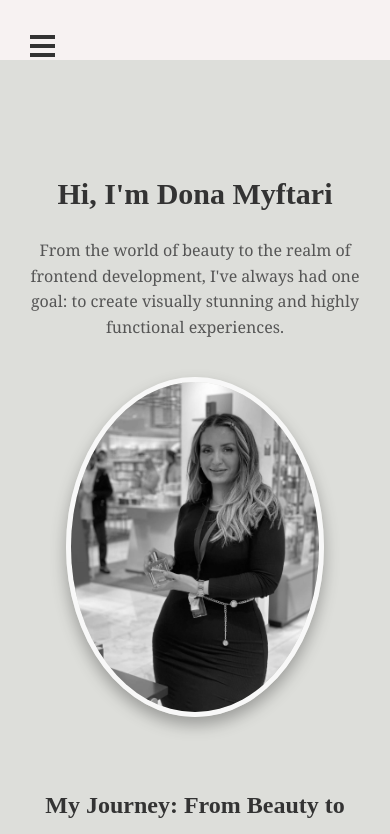
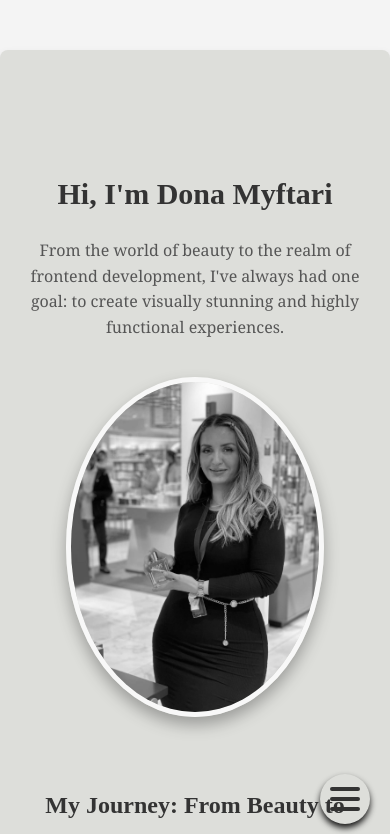
Before and after one commit to DonaM86/DonasPortfolio, a React (Create React App) app: page /about in a window 390 px wide. Shown: the top 834 px of the page. Built offline with nearby package versions, Linux system fonts and the light colour scheme; a web font is replaced by a local one.

Commit message:
updated navabr for smaller screens

```diff
--- a/src/App.tsx
+++ b/src/App.tsx
@@ -1,44 +1,49 @@
 import React from "react";
-import {
-  BrowserRouter as Router,
-  Routes,
-  Route,
-  useLocation,
-} from "react-router-dom";
+import { BrowserRouter as Router, Routes, Route } from "react-router-dom";
 import LandingPage from "./pages/LandingPage";
 import Explore from "./pages/Explore";
 import Navbar from "./Navbar/Navbar";
 import Footer from "./Navbar/Footer";
 import AboutMe from "./pages/AboutMe";
-
-const ShowNavbar: React.FC = () => {
-  const location = useLocation();
-  if (location.pathname === "/") {
-    return null;
-  }
-  return <Navbar />;
-};
-
-const ShowFooter: React.FC = () => {
-  const location = useLocation();
-  if (location.pathname === "/") {
-    return null;
-  }
-  return <Footer />;
-};
+import MobileNavbar from "./Navbar/MobileNavbar";
 
 const App: React.FC = () => {
   return (
     <Router>
-      <ShowNavbar /> {/* Conditionally render Navbar */}
-      <main>
-        <Routes>
-          <Route path="/" element={<LandingPage />} />
-          <Route path="/explore" element={<Explore />} />
-          <Route path="/about" element={<AboutMe />} />
-        </Routes>
-      </main>
-      <ShowFooter /> {/* Conditionally render Footer */}
+      <Routes>
+        <Route
+          path="/"
+          element={
+            <>
+              <LandingPage />
+            </>
+          }
+        />
+        <Route
+          path="/explore"
+          element={
+            <>
+              <Navbar />
+              <Explore />
+            </>
+          }
+        />
+        <Route
+          path="/about"
+          element={
+            <>
+              <Navbar />
+              <AboutMe />
+            </>
+          }
+        />
+      </Routes>
+
+      <Footer />
+
+      <div className="mobile-navbar">
+        <MobileNavbar />
+      </div>
     </Router>
   );
 };
--- /dev/null
+++ b/src/Navbar/MobileNavbar.tsx
@@ -0,0 +1,88 @@
+import React, { useState } from "react";
+import "../styles/MobileNavbar.css";
+
+const MobileNavbar: React.FC = () => {
+  const [isMenuOpen, setIsMenuOpen] = useState<boolean>(false);
+  const [activeLink, setActiveLink] = useState<string>("");
+
+  const toggleMenu = () => {
+    setIsMenuOpen(!isMenuOpen);
+  };
+
+  const closeMenu = () => {
+    setIsMenuOpen(false);
+  };
+
+  const scrollToSection = (sectionId: string) => {
+    const element = document.getElementById(sectionId);
+    if (element) {
+      element.scrollIntoView({ behavior: "smooth" });
+      setActiveLink(sectionId);
+      closeMenu();
+    }
+  };
+
+  return (
+    <div className="mobile-navbar">
+      <div
+        className={`hamburger ${isMenuOpen ? "active" : ""}`}
+        onClick={toggleMenu}
+      >
+        <div className="line"></div>
+        <div className="line"></div>
+        <div className="line"></div>
+      </div>
+
+      <div className={`menu ${isMenuOpen ? "open" : ""}`}>
+        <ul>
+          <li>
+            <button
+              className={activeLink === "explore" ? "active" : ""}
+              onClick={() => scrollToSection("explore")}
+            >
+              Explore
+            </button>
+          </li>
+          <li>
+            <button
+              className={activeLink === "projects" ? "active" : ""}
+              onClick={() => scrollToSection("projects")}
+            >
+              Projects
+            </button>
+          </li>
+          <li>
+            <button
+              className={activeLink === "skills" ? "active" : ""}
+              onClick={() => scrollToSection("skills")}
+            >
+              Skills
+            </button>
+          </li>
+          <li>
+            <button
+              className={activeLink === "aboutme" ? "active" : ""}
+              onClick={() => scrollToSection("aboutme")}
+            >
+              About Me
+            </button>
+          </li>
+          <li>
+            <button
+              className={activeLink === "whyhireme" ? "active" : ""}
+              onClick={() => scrollToSection("whyhireme")}
+            >
+              Why Hire Me
+            </button>
+          </li>
+        </ul>
+
+        <div className="close-button" onClick={closeMenu}>
+          <span className="arrow"></span>
+        </div>
+      </div>
+    </div>
+  );
+};
+
+export default MobileNavbar;
--- a/src/Navbar/Navbar.tsx
+++ b/src/Navbar/Navbar.tsx
@@ -8,12 +8,11 @@ interface NavbarProps {
 const Navbar: React.FC<NavbarProps> = ({ className }) => {
   const [active, setActive] = useState<string>("explore");
   const [showSubmenu, setShowSubmenu] = useState<boolean>(false);
-  const [isMenuOpen, setIsMenuOpen] = useState<boolean>(false);
   const [isMobile, setIsMobile] = useState<boolean>(false);
 
   useEffect(() => {
     const handleResize = () => {
-      setIsMobile(window.innerWidth <= 768);
+      setIsMobile(window.innerWidth <= 768); // Om skärmen är mindre än eller lika med 768px, sätt isMobile till true
     };
 
     window.addEventListener("resize", handleResize);
@@ -44,7 +43,6 @@ const Navbar: React.FC<NavbarProps> = ({ className }) => {
           window.scrollY + window.innerHeight < footerPosition - 100
       );
 
-      if (!isMobile) {
       sections.forEach((section) => {
         const element = document.getElementById(section);
         if (element) {
@@ -57,7 +55,6 @@ const Navbar: React.FC<NavbarProps> = ({ className }) => {
           }
         }
       });
-      }
 
       if (window.scrollY + window.innerHeight >= footerPosition) {
         setActive("explore");
@@ -67,27 +64,18 @@ const Navbar: React.FC<NavbarProps> = ({ className }) => {
     window.addEventListener("scroll", handleScroll);
     handleScroll();
     return () => window.removeEventListener("scroll", handleScroll);
-  }, [isMobile]);
-
-  const toggleMenu = () => {
-    setIsMenuOpen(!isMenuOpen);
-  };
+  }, []);
 
   const handleLinkClick = (section: string) => {
     setActive(section);
-    setIsMenuOpen(false);
   };
 
   return (
     <nav className={`navbar ${className || ""}`}>
-      {" "}
       <div className="navbar-content">
-        <div className="hamburger" onClick={toggleMenu}>
-          <div className={`line ${isMenuOpen ? "active" : ""}`} />
-          <div className={`line ${isMenuOpen ? "active" : ""}`} />
-          <div className={`line ${isMenuOpen ? "active" : ""}`} />
-        </div>
-        <ul className={`navbar-links ${isMenuOpen ? "open" : ""}`}>
+        {/* Här tas hamburgermenyn bort helt om vi är i mobilläge */}
+        {!isMobile && (
+          <ul className="navbar-links">
             <li className={active === "explore" ? "active explore" : "explore"}>
               <a href="#explore" onClick={() => handleLinkClick("explore")}>
                 Explore
@@ -101,7 +89,10 @@ const Navbar: React.FC<NavbarProps> = ({ className }) => {
                   </a>
                 </li>
                 <li className={active === "projects" ? "active" : ""}>
-                <a href="#projects" onClick={() => handleLinkClick("projects")}>
+                  <a
+                    href="#projects"
+                    onClick={() => handleLinkClick("projects")}
+                  >
                     Projects
                   </a>
                 </li>
@@ -126,6 +117,7 @@ const Navbar: React.FC<NavbarProps> = ({ className }) => {
               </>
             )}
           </ul>
+        )}
       </div>
     </nav>
   );
--- /dev/null
+++ b/src/styles/MobileNavbar.css
@@ -0,0 +1,146 @@
+.mobile-navbar {
+  position: fixed;
+  bottom: 20px;
+  right: 20px;
+  z-index: 2000;
+}
+
+.hamburger {
+  width: 50px;
+  height: 50px;
+  background-color: transparent;
+  border-radius: 50%;
+  display: flex;
+  flex-direction: column;
+  justify-content: center;
+  align-items: center;
+  cursor: pointer;
+  position: relative;
+  transition: background-color 0.3s ease;
+  box-shadow: 0px 4px 6px rgba(0, 0, 0, 0.9);
+}
+
+.hamburger .line {
+  width: 30px;
+  height: 4px;
+  background-color: #333;
+  border-radius: 2px;
+  margin: 3px 0;
+  transition: all 0.3s ease;
+}
+
+.hamburger.active .line:nth-child(1) {
+  transform: rotate(45deg) translate(5px, 5px);
+}
+
+.hamburger.active .line:nth-child(2) {
+  opacity: 0;
+}
+
+.hamburger.active .line:nth-child(3) {
+  transform: rotate(-45deg) translate(5px, -5px);
+}
+
+.hamburger .line {
+  transform: none;
+  opacity: 1;
+}
+
+.menu {
+  position: fixed;
+  top: 0;
+  left: 0;
+  width: 100%;
+  height: 100%;
+  background-color: rgba(247, 242, 242, 0.9);
+  backdrop-filter: blur(15px);
+  transform: translateX(-100%);
+  transition: transform 0.3s ease-in-out;
+}
+
+.menu.open {
+  transform: translateX(0);
+}
+
+.menu ul {
+  list-style: none;
+  padding: 0;
+  margin-top: 20%;
+  text-align: center;
+}
+
+.menu ul li {
+  margin: 20px 0;
+}
+
+.menu ul li button {
+  color: #424141;
+  font-size: 1.6em;
+  font-weight: 400;
+  font-style: italic;
+  padding: 10px 15px;
+  background: none;
+  border: none;
+  text-decoration: none;
+  text-transform: uppercase;
+  transition: color 0.3s ease, transform 0.3s ease, border 0.3s ease;
+  cursor: pointer;
+  text-shadow: 1px 1px 5px rgba(0, 0, 0, 0.3);
+}
+
+.menu ul li button:hover {
+  color: #ff5722;
+  transform: translateX(5px);
+}
+
+.menu ul li button.active {
+  color: #ff5722;
+  border-bottom: 3px solid #ff5722;
+  transform: scale(1.05);
+  text-shadow: 1px 1px 8px rgba(0, 0, 0, 0.3);
+  transition: all 0.3s ease-in-out;
+}
+
+.close-button {
+  position: absolute;
+  bottom: 20px;
+  right: 20px;
+  cursor: pointer;
+  display: flex;
+  justify-content: center;
+  align-items: center;
+  width: 40px;
+  height: 40px;
+  background-color: rgba(255, 255, 255, 0.7);
+  border-radius: 50%;
+  box-shadow: 0 4px 6px rgba(0, 0, 0, 0.1);
+  transition: background-color 0.3s ease;
+}
+
+.close-button:hover {
+  background-color: rgba(255, 255, 255, 0.9);
+}
+
+.arrow {
+  width: 20px;
+  height: 20px;
+  border-left: 3px solid #333;
+  border-bottom: 3px solid #333;
+  transform: rotate(-45deg);
+  transition: transform 0.3s ease;
+}
+
+.close-button:hover .arrow {
+  transform: rotate(-45deg) translateX(-3px) translateY(-3px);
+}
+
+.mobile-navbar {
+  display: none;
+}
+
+
+@media (max-width: 768px) {
+  .mobile-navbar {
+    display: block;
+  }
+}
--- a/src/styles/Navbar.css
+++ b/src/styles/Navbar.css
@@ -1,6 +1,7 @@
 .navbar {
   position: fixed;
   top: 0;
+  left: 0;
   width: 100%;
   background-color: #f7f2f2;
   padding: 30px 20px;
@@ -27,7 +28,6 @@
   margin: 0;
   margin-right: 5%;
 }
-
 .navbar-links .explore a {
   position: absolute;
   top: 50%;
@@ -67,44 +67,12 @@
   font-size: 1.8em;
   color: #333333;
 }
+@media (max-width: 768px) {
+  .navbar {
+    padding: 0;
+  }
 
-@media (max-width: 768px) {
   .navbar-links {
     display: none;
-    flex-direction: column;
-    position: absolute;
-    top: 30px;
-    left: 0px;
-    width: 100%;
-    background-color: #f7f2f2;
-    padding-bottom: 5%;
-  }
-
-  .navbar-links .explore {
-    display: none;
-  }
-
-  .navbar-links.open {
-    display: flex;
-  }
-
-  .navbar-content .hamburger {
-    display: block;
-    cursor: pointer;
-    position: absolute;
-    left: 10px;
-  }
-
-  .navbar-content .hamburger .line {
-    background-color: #333;
-    height: 4px;
-    width: 25px;
-    margin: 5px auto;
-    transition: all 0.3s ease;
-  }
-
-  .navbar-content .hamburger .line.active {
-    transform: rotate(45deg);
-    margin: 0;
   }
 }
--- a/src/styles/footer.css
+++ b/src/styles/footer.css
@@ -3,9 +3,9 @@
   color: #333;
   padding: 40px 20px;
   text-align: center;
-  font-family: Arial, sans-serif;
+  font-family: Georgia, Times, 'Roboto', serif;
   position: relative;
-  bottom: 0;
+
   width: 100%;
 }
 
@@ -21,7 +21,7 @@
   display: flex;
   gap: 30px;
   font-size: 28px;
-  margin-bottom: 20px;
+  margin-bottom: 10px;
 }
 
 .social-icons a {
@@ -58,12 +58,12 @@
 .footer-copyright {
   font-size: 14px;
   color: #333;
-  margin-top: 10px;
+
 }
 
 @media (max-width: 600px) {
   .footer-container {
-    padding: 0 10px;
+    padding: 0 5px;
   }
 
   .social-icons {
```
Lines whose indentation alone changed are shown as unchanged.
